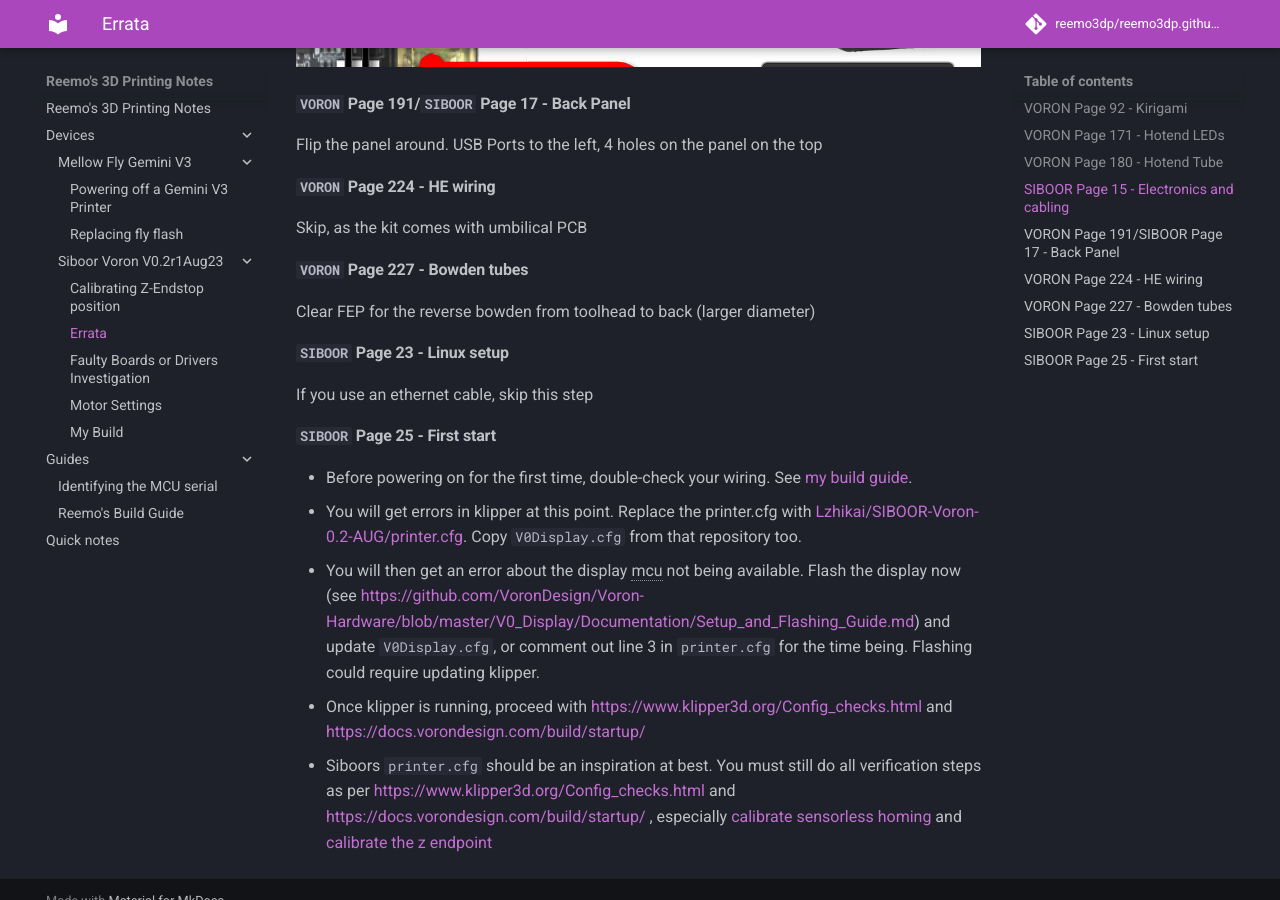
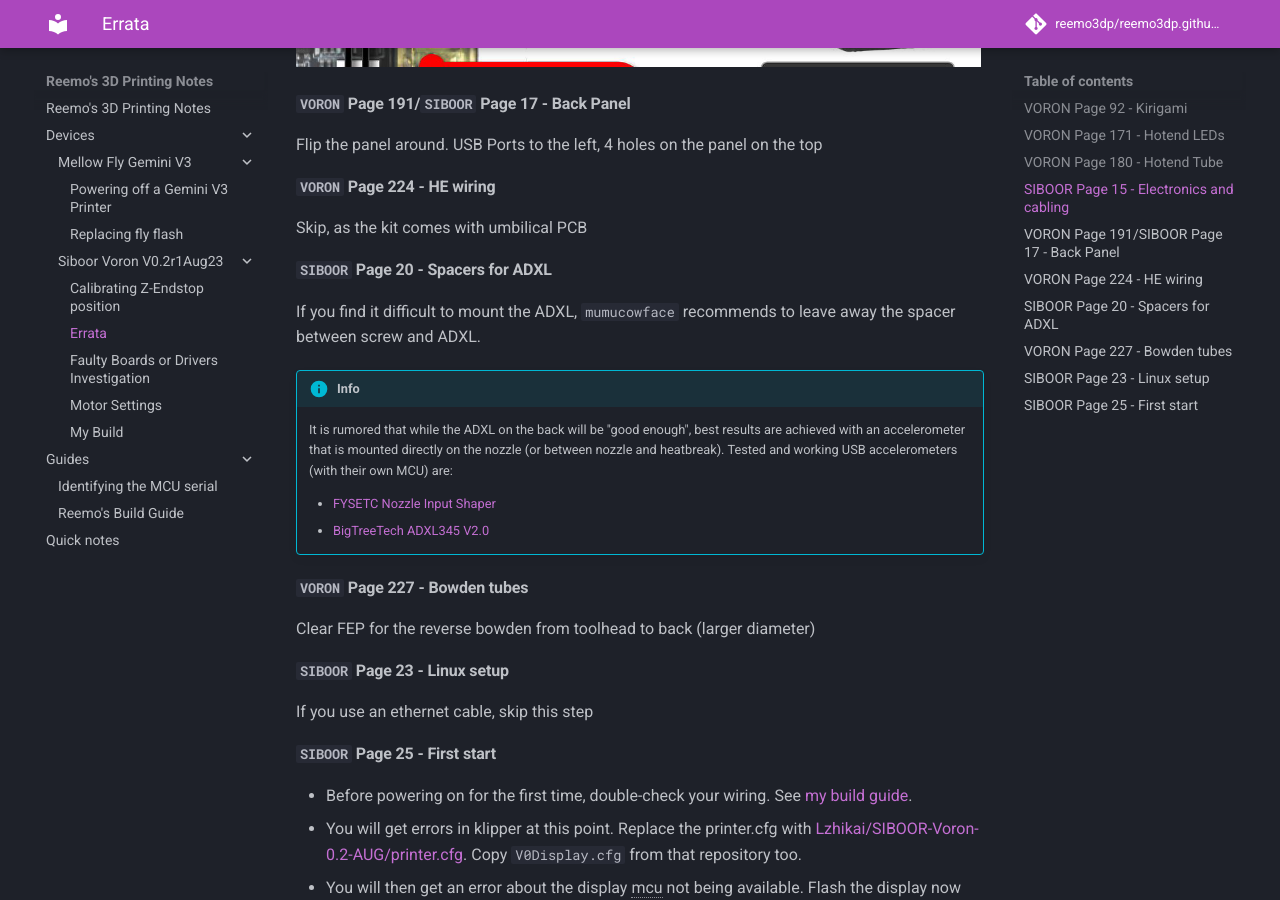
Before and after one commit to reemo3dp/reemo3dp.github.io, an MkDocs documentation site: the page built from docs/devices/Siboor-Voron-V0.2r1Aug23/errata.md, in a window 1280 px wide and 900 px high, scrolled down 2593 px. Built offline with MkDocs 1.6.1 and Material for MkDocs 9.7.7, drawn with Linux system fonts in a browser that asks for light colours; plug-ins that fetch from the network failed and are left out; comment, search, counter and statistics services are not loaded.

Commit message:
add note on adxl

```diff
--- a/docs/devices/Siboor-Voron-V0.2r1Aug23/errata.md
+++ b/docs/devices/Siboor-Voron-V0.2r1Aug23/errata.md
@@ -44,6 +44,17 @@ Flip the panel around. USB Ports to the left, 4 holes on the panel on the top
 
 Skip, as the kit comes with umbilical PCB
 
+#### `SIBOOR` Page 20 - Spacers for ADXL
+
+If you find it difficult to mount the ADXL, `mumucowface` recommends to leave away the spacer between screw and ADXL.
+
+!!! info
+
+    It is rumored that while the ADXL on the back will be "good enough", best results are achieved with an accelerometer that is mounted directly on the nozzle (or between nozzle and heatbreak). Tested and working USB accelerometers (with their own MCU) are:
+
+    - [FYSETC Nozzle Input Shaper](https://www.fysetc.com/products/fysetc-adxl345-nozzle-pcb-board-nozzle-input-shaper-easy-to-install-high-precision-data-module-for-voron-3d-printers)
+    - [BigTreeTech ADXL345 V2.0](https://biqu.equipment/products/adxl-345-accelerometer-board-for-36-stepper-motors?variant=40446852726882)
+
 #### `VORON` Page 227 - Bowden tubes
 
 Clear FEP for the reverse bowden from toolhead to back (larger diameter)
```
